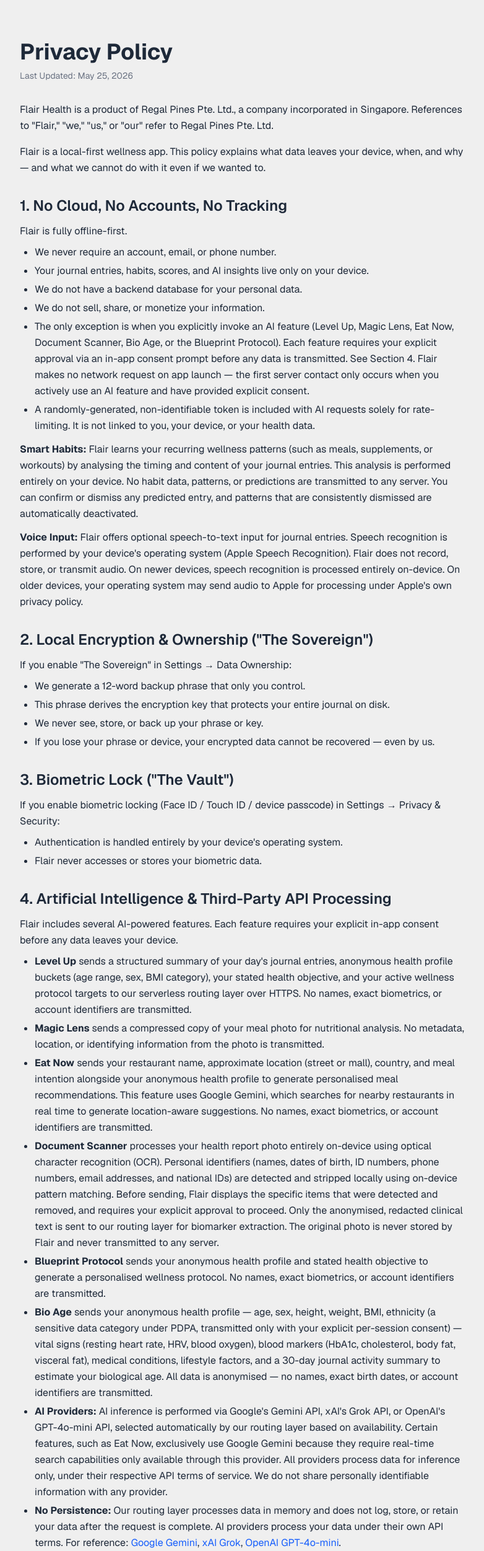
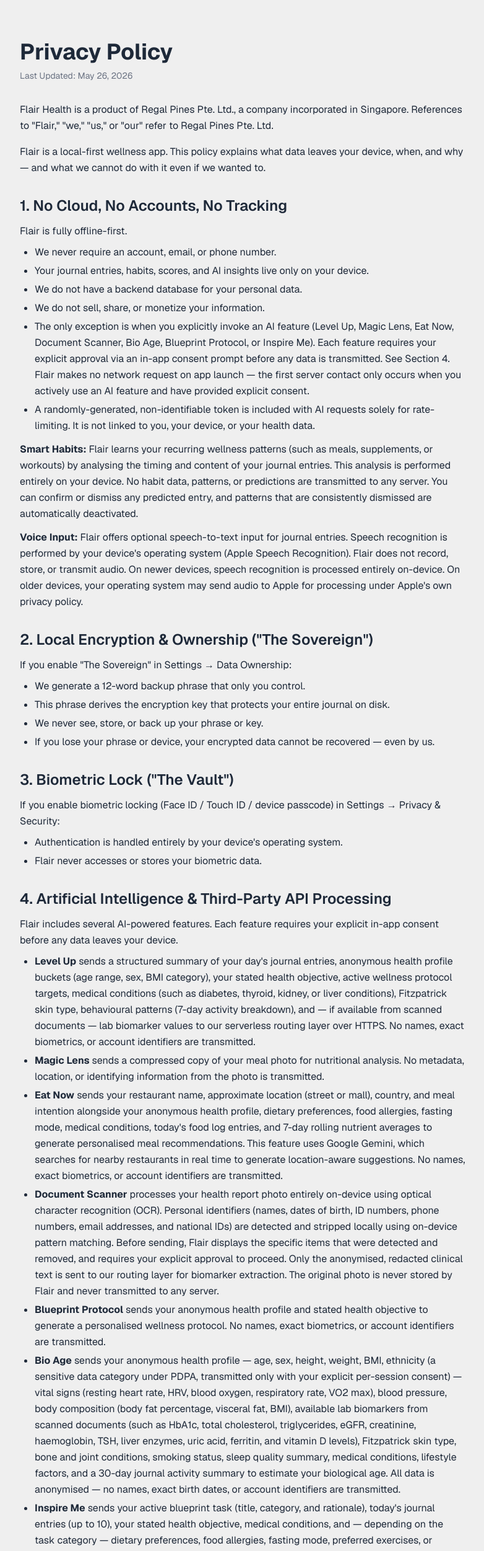
Before and after one commit to reubensoh/flair-website, a Next.js app: page /privacy in a window 1280 px wide. Shown: the top 2502 px of the page at 62% size, without its empty margins (248-1030 px from the left). Built offline with nearby package versions, Linux system fonts and the light colour scheme.

Commit message:
docs: add Inspire Me + expand data disclosures in Privacy & ToS (Build 39)

```diff
--- a/app/privacy/page.tsx
+++ b/app/privacy/page.tsx
@@ -2,7 +2,7 @@
   return (
     <main className="max-w-3xl mx-auto px-6 py-16 text-gray-800 dark:text-gray-200 leading-relaxed">
       <h1 className="text-4xl font-bold mb-2">Privacy Policy</h1>
-      <p className="mb-8 text-sm text-gray-500 dark:text-gray-400">Last Updated: May 25, 2026</p>
+      <p className="mb-8 text-sm text-gray-500 dark:text-gray-400">Last Updated: May 26, 2026</p>
       <p className="mb-4">Flair Health is a product of Regal Pines Pte. Ltd., a company incorporated in Singapore. References to &quot;Flair,&quot; &quot;we,&quot; &quot;us,&quot; or &quot;our&quot; refer to Regal Pines Pte. Ltd.</p>
       <p className="mb-8">Flair is a local-first wellness app. This policy explains what data leaves your device, when, and why — and what we cannot do with it even if we wanted to.</p>
       <div className="space-y-8">
@@ -14,7 +14,7 @@
             <li>Your journal entries, habits, scores, and AI insights live only on your device.</li>
             <li>We do not have a backend database for your personal data.</li>
             <li>We do not sell, share, or monetize your information.</li>
-            <li>The only exception is when you explicitly invoke an AI feature (Level Up, Magic Lens, Eat Now, Document Scanner, Bio Age, or the Blueprint Protocol). Each feature requires your explicit approval via an in-app consent prompt before any data is transmitted. See Section 4. Flair makes no network request on app launch — the first server contact only occurs when you actively use an AI feature and have provided explicit consent.</li>
+            <li>The only exception is when you explicitly invoke an AI feature (Level Up, Magic Lens, Eat Now, Document Scanner, Bio Age, Blueprint Protocol, or Inspire Me). Each feature requires your explicit approval via an in-app consent prompt before any data is transmitted. See Section 4. Flair makes no network request on app launch — the first server contact only occurs when you actively use an AI feature and have provided explicit consent.</li>
             <li>A randomly-generated, non-identifiable token is included with AI requests solely for rate-limiting. It is not linked to you, your device, or your health data.</li>
           </ul>
           <p className="mt-3"><strong>Smart Habits:</strong> Flair learns your recurring wellness patterns (such as meals, supplements, or workouts) by analysing the timing and content of your journal entries. This analysis is performed entirely on your device. No habit data, patterns, or predictions are transmitted to any server. You can confirm or dismiss any predicted entry, and patterns that are consistently dismissed are automatically deactivated.</p>
@@ -42,12 +42,13 @@
           <h2 className="text-2xl font-semibold mb-3">4. Artificial Intelligence &amp; Third-Party API Processing</h2>
           <p className="mb-2">Flair includes several AI-powered features. Each feature requires your explicit in-app consent before any data leaves your device.</p>
           <ul className="list-disc pl-6 space-y-1">
-            <li><strong>Level Up</strong> sends a structured summary of your day&apos;s journal entries, anonymous health profile buckets (age range, sex, BMI category), your stated health objective, and your active wellness protocol targets to our serverless routing layer over HTTPS. No names, exact biometrics, or account identifiers are transmitted.</li>
+            <li><strong>Level Up</strong> sends a structured summary of your day&apos;s journal entries, anonymous health profile buckets (age range, sex, BMI category), your stated health objective, active wellness protocol targets, medical conditions (such as diabetes, thyroid, kidney, or liver conditions), Fitzpatrick skin type, behavioural patterns (7-day activity breakdown), and — if available from scanned documents — lab biomarker values to our serverless routing layer over HTTPS. No names, exact biometrics, or account identifiers are transmitted.</li>
             <li><strong>Magic Lens</strong> sends a compressed copy of your meal photo for nutritional analysis. No metadata, location, or identifying information from the photo is transmitted.</li>
-            <li><strong>Eat Now</strong> sends your restaurant name, approximate location (street or mall), country, and meal intention alongside your anonymous health profile to generate personalised meal recommendations. This feature uses Google Gemini, which searches for nearby restaurants in real time to generate location-aware suggestions. No names, exact biometrics, or account identifiers are transmitted.</li>
+            <li><strong>Eat Now</strong> sends your restaurant name, approximate location (street or mall), country, and meal intention alongside your anonymous health profile, dietary preferences, food allergies, fasting mode, medical conditions, today&apos;s food log entries, and 7-day rolling nutrient averages to generate personalised meal recommendations. This feature uses Google Gemini, which searches for nearby restaurants in real time to generate location-aware suggestions. No names, exact biometrics, or account identifiers are transmitted.</li>
             <li><strong>Document Scanner</strong> processes your health report photo entirely on-device using optical character recognition (OCR). Personal identifiers (names, dates of birth, ID numbers, phone numbers, email addresses, and national IDs) are detected and stripped locally using on-device pattern matching. Before sending, Flair displays the specific items that were detected and removed, and requires your explicit approval to proceed. Only the anonymised, redacted clinical text is sent to our routing layer for biomarker extraction. The original photo is never stored by Flair and never transmitted to any server.</li>
             <li><strong>Blueprint Protocol</strong> sends your anonymous health profile and stated health objective to generate a personalised wellness protocol. No names, exact biometrics, or account identifiers are transmitted.</li>
-            <li><strong>Bio Age</strong> sends your anonymous health profile — age, sex, height, weight, BMI, ethnicity (a sensitive data category under PDPA, transmitted only with your explicit per-session consent) — vital signs (resting heart rate, HRV, blood oxygen), blood markers (HbA1c, cholesterol, body fat, visceral fat), medical conditions, lifestyle factors, and a 30-day journal activity summary to estimate your biological age. All data is anonymised — no names, exact birth dates, or account identifiers are transmitted.</li>
+            <li><strong>Bio Age</strong> sends your anonymous health profile — age, sex, height, weight, BMI, ethnicity (a sensitive data category under PDPA, transmitted only with your explicit per-session consent) — vital signs (resting heart rate, HRV, blood oxygen, respiratory rate, VO2 max), blood pressure, body composition (body fat percentage, visceral fat, BMI), available lab biomarkers from scanned documents (such as HbA1c, total cholesterol, triglycerides, eGFR, creatinine, haemoglobin, TSH, liver enzymes, uric acid, ferritin, and vitamin D levels), Fitzpatrick skin type, bone and joint conditions, smoking status, sleep quality summary, medical conditions, lifestyle factors, and a 30-day journal activity summary to estimate your biological age. All data is anonymised — no names, exact birth dates, or account identifiers are transmitted.</li>
+            <li><strong>Inspire Me</strong> sends your active blueprint task (title, category, and rationale), today&apos;s journal entries (up to 10), your stated health objective, medical conditions, and — depending on the task category — dietary preferences, food allergies, fasting mode, preferred exercises, or injuries to generate personalised activity suggestions. Your country is included for location-aware recommendations. No names, exact biometrics, or account identifiers are transmitted.</li>
             <li><strong>AI Providers:</strong> AI inference is performed via Google&apos;s Gemini API, xAI&apos;s Grok API, or OpenAI&apos;s GPT-4o-mini API, selected automatically by our routing layer based on availability. Certain features, such as Eat Now, exclusively use Google Gemini because they require real-time search capabilities only available through this provider. All providers process data for inference only, under their respective API terms of service. We do not share personally identifiable information with any provider.</li>
             <li><strong>No Persistence:</strong> Our routing layer processes data in memory and does not log, store, or retain your data after the request is complete. AI providers process your data under their own API terms. For reference: <a href="https://ai.google.dev/gemini-api/terms" className="text-blue-600 dark:text-blue-400 hover:underline" target="_blank" rel="noopener noreferrer">Google Gemini</a>,{' '}<a href="https://x.ai/legal/api-terms-of-service" className="text-blue-600 dark:text-blue-400 hover:underline" target="_blank" rel="noopener noreferrer">xAI Grok</a>,{' '}<a href="https://openai.com/policies/terms-of-use" className="text-blue-600 dark:text-blue-400 hover:underline" target="_blank" rel="noopener noreferrer">OpenAI GPT-4o-mini</a>.</li>
             <li><strong>No Training:</strong> Your data is not used by our routing layer or by any AI provider to train models.</li>
@@ -60,7 +61,7 @@
           <h2 className="text-2xl font-semibold mb-3">5. Apple Health &amp; Google Health Connect</h2>
           <p className="mb-2">To power automated tracking:</p>
           <ul className="list-disc pl-6 space-y-1">
-            <li>Flair requests read-only access to steps, workouts, sleep, heart rate, and GPS routes.</li>
+            <li>Flair requests read-only access to steps, workouts, sleep, heart rate, resting heart rate, heart rate variability (HRV), blood oxygen, respiratory rate, and GPS routes.</li>
             <li>This data is pulled directly into your local journal and never leaves your device.</li>
             <li>We do not transmit raw health data to any server.</li>
             <li>We do not write to Apple Health or Google Health Connect.</li>
--- a/app/terms/page.tsx
+++ b/app/terms/page.tsx
@@ -2,7 +2,7 @@
   return (
     <main className="max-w-3xl mx-auto px-6 py-16 text-gray-800 dark:text-gray-200 leading-relaxed">
       <h1 className="text-4xl font-bold mb-2">Terms of Service</h1>
-      <p className="mb-8 text-sm text-gray-500 dark:text-gray-400">Last Updated: May 25, 2026</p>
+      <p className="mb-8 text-sm text-gray-500 dark:text-gray-400">Last Updated: May 26, 2026</p>
       <p className="mb-8">Flair Health is a product of Regal Pines Pte. Ltd. (Singapore). By downloading, accessing, or using the Flair Health mobile application (&quot;App&quot;), you agree to be bound by these Terms of Service (&quot;Terms&quot;). If you do not agree, please do not use the App.</p>
       <div className="space-y-8">
         <section>
@@ -23,7 +23,7 @@
         </section>
         <section>
           <h2 className="text-2xl font-semibold mb-3">4. Artificial Intelligence Features</h2>
-          <p className="mb-2">By using features like &quot;Level Up,&quot; &quot;Magic Lens,&quot; &quot;Eat Now,&quot; &quot;Document Scanner,&quot; &quot;Bio Age,&quot; and the Blueprint Protocol, you acknowledge that:</p>
+          <p className="mb-2">By using features like &quot;Level Up,&quot; &quot;Magic Lens,&quot; &quot;Eat Now,&quot; &quot;Document Scanner,&quot; &quot;Bio Age,&quot; &quot;Inspire Me,&quot; and the Blueprint Protocol, you acknowledge that:</p>
           <ul className="list-disc pl-6 space-y-1">
             <li>AI is an automated system and may occasionally produce inaccurate, incomplete, or hallucinated information.</li>
             <li>Macro calculations and ingredient extractions are estimates and should not be relied upon for strict medical or allergy-related dietary tracking.</li>
@@ -34,6 +34,7 @@
             <li>Smart Habits generates predictive journal entries based on your observed patterns. These suggestions are automated and may not reflect your actual activities on any given day. You are responsible for confirming or dismissing each prediction before it is logged.</li>
             <li>Document Scanner biomarker extraction is automated and may misread values, units, or reference ranges. Always verify extracted data against your original report. Flair Health is not liable for clinical decisions based on AI-extracted biomarker data.</li>
             <li>Bio Age estimates are generated by AI based on self-reported and device-imported data. They are not a medical diagnosis. Actual biological age cannot be determined without clinical laboratory testing. Flair Health is not liable for health decisions based on Bio Age estimates.</li>
+            <li>Inspire Me generates creative, personalised activity suggestions based on your blueprint task and health context. Suggestions are for lifestyle inspiration only — they are not prescriptions, exercise programs, or dietary plans. You are responsible for assessing whether any suggestion is appropriate for your individual circumstances.</li>
             <li>AI inference may be performed by multiple third-party providers (currently Google Gemini, xAI Grok, and OpenAI GPT-4o-mini). Provider selection is generally automatic and based on service availability. Certain features, such as Eat Now, exclusively use Google Gemini because they require real-time location search — a capability only available through this provider.</li>
           </ul>
         </section>
```
